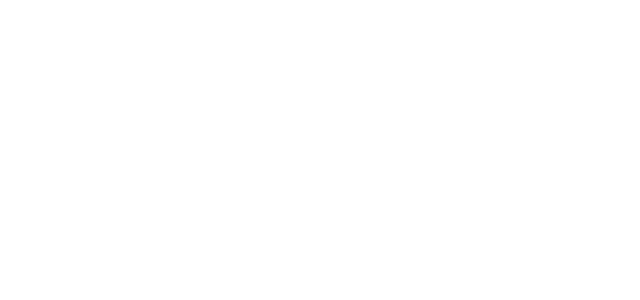
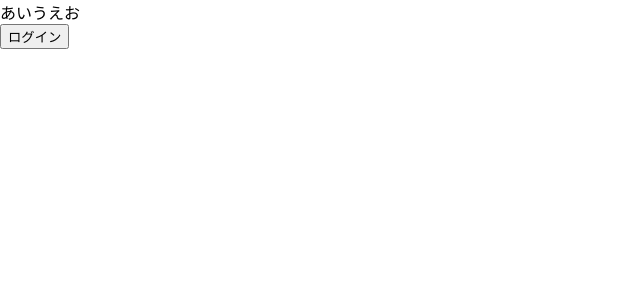
Before and after one commit to HirosueAkari/nuxt-study-app, a Nuxt app: page /Login in a window 1280 px wide. Before the commit this address had no page. Shown: the top 300 px of the page, without its empty margins (0-640 px from the left). Built offline with nearby package versions, Linux system fonts and the light colour scheme.

Commit message:
ログインページ追加

```diff
--- /dev/null
+++ b/components/Message.vue
@@ -0,0 +1,3 @@
+<template>
+  <p>あいうえお</p>
+</template>
--- /dev/null
+++ b/pages/Login.vue
@@ -0,0 +1,6 @@
+<template>
+  <div>
+    <Message />
+    <button>ログイン</button>
+  </div>
+</template>
```
Also changed, not shown: package.json (line endings or trailing spaces).
